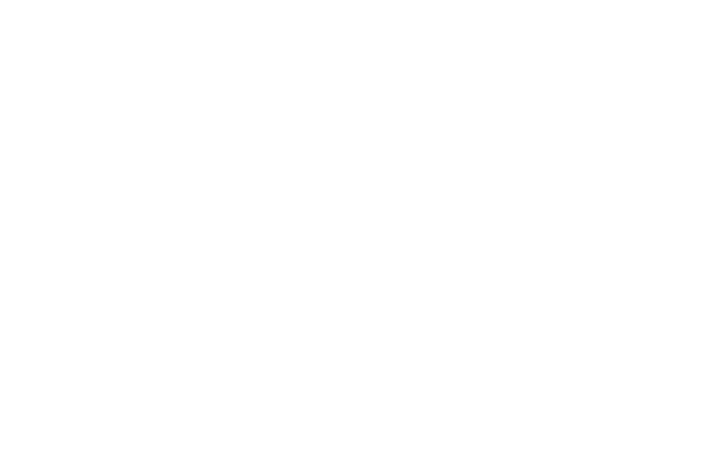
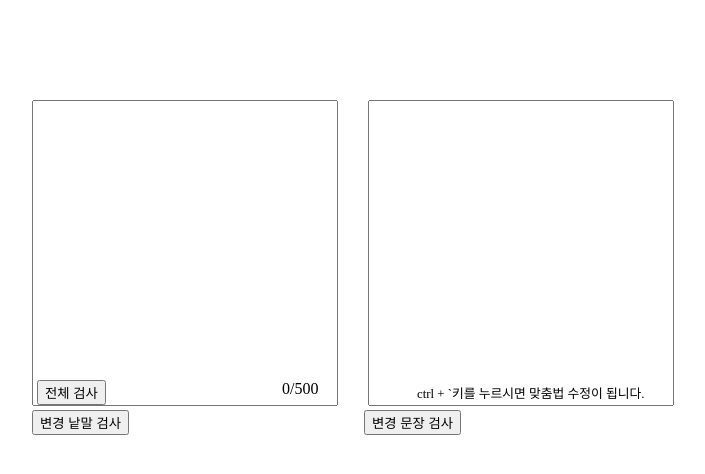
Before and after one commit to shlee0114/spellChecker, a React (Create React App) app in the folder frontend/grammar-check/: page / in a window 1280 px wide. Shown: the top 474 px of the page, without its empty margins (68-773 px from the left). Built offline with nearby package versions, Linux system fonts and the light colour scheme.

Commit message:
Add : 메인 디자인 추가

```diff
--- /dev/null
+++ b/frontend/grammar-check/src/main.css
@@ -0,0 +1,42 @@
+textarea{
+    resize: none;
+}
+
+.inputArea{
+    width: 300px;
+    height: 300px;
+}
+
+.resultArea{
+    width: 300px;
+    height: 300px;
+    margin-left: 30px;
+}
+
+.textarea{
+    margin: 100px auto auto 100px;
+}
+
+.totalTextCount{
+    position: absolute;
+    margin: 280px auto auto 350px;
+}
+
+.infoLabel{
+    position: absolute;
+    margin: 283px auto auto 485px;
+    font-size: 0.8rem;
+}
+
+.checkAll{
+    position: absolute;
+    margin: 280px auto auto 105px;
+}
+
+.searchHistory{
+    margin-left: 100px;
+}
+
+.checkSentence{
+    margin-left: 235px;
+}
--- a/frontend/grammar-check/src/pages/Main.js
+++ b/frontend/grammar-check/src/pages/Main.js
@@ -1,10 +1,31 @@
 import React from 'react'
+import '../main.css'
 
 export default function Main (){
 
+    const inputText = (e) => {
+
+    }
 
     return (
         <article>
+            <section className="checkGrammar">
+                <label className="totalTextCount">0/500</label>
+                <label className="infoLabel">ctrl + `키를 누르시면 맞춤법 수정이 됩니다.</label>
+                <button className="checkAll">전체 검사</button>
+                <div className="textarea">
+                    <textarea className="inputArea" onChange={()=>inputText(this)}>
+
+                    </textarea>
+                    <textarea className="resultArea">
+
+                    </textarea>
+                </div>
+            </section>
+            <section className="searchHistory">
+                <button className="checkWord">변경 낱말 검사</button>
+                <button className="checkSentence">변경 문장 검사</button>
+            </section>
         </article>
     )
 }
```
